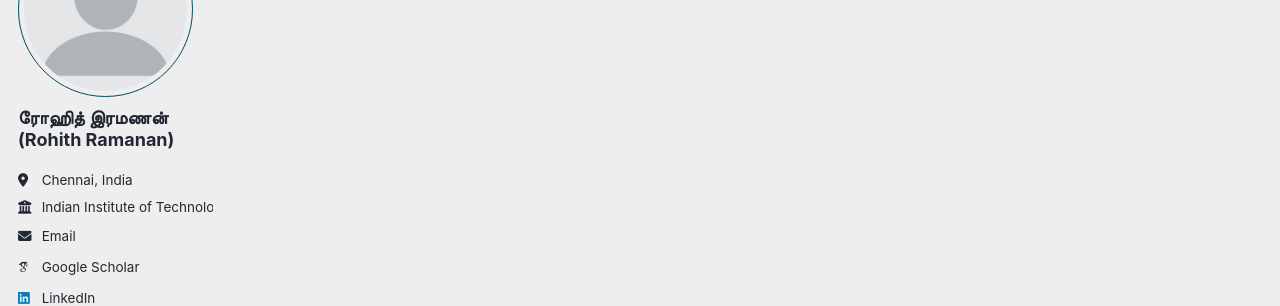
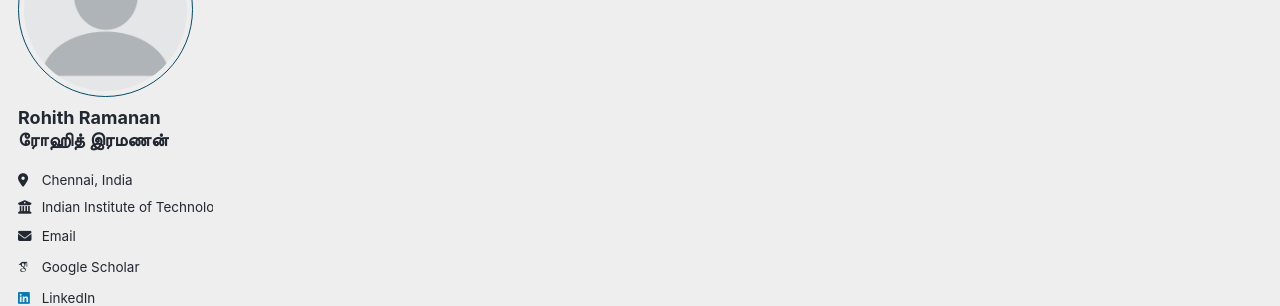
Before and after one commit to rrohithiam/rrohithiam.github.io, a Jekyll site: the page built from _pages/about.md, in a window 1280 px wide. Shown: the part 179-485 px from the top of the page. Built offline with Jekyll 4.4.1, drawn with Linux system fonts in a browser that asks for light colours; some web fonts are replaced; a script bundle is joined from its source files by our own code; library files that are not in the unit come from our copies; some of the changed lines change nothing that is shown.

Commit message:
Minor changes

```diff
--- a/_config.yml
+++ b/_config.yml
@@ -24,13 +24,13 @@ repository               : "rrohithiam/rrohithiam.github.io"
 author:
   # Biographic information
   avatar           : "profile.png"
-  name             : "ரோஹித் இரமணன்<br>(Rohith Ramanan)"
+  name             : "Rohith Ramanan<br>ரோஹித் இரமணன்"
   pronouns         : # example: "she/her"
   bio              : ""
   location         : "Chennai, India"
   employer         : "Indian Institute of Technology Madras"
   uri              : # URL
-  email            : "ep21b030@smail.iitm.ac.in"
+  email            : "rrohith2633@gmail.com"
 
   # Academic websites
   academia         : # URL
```
